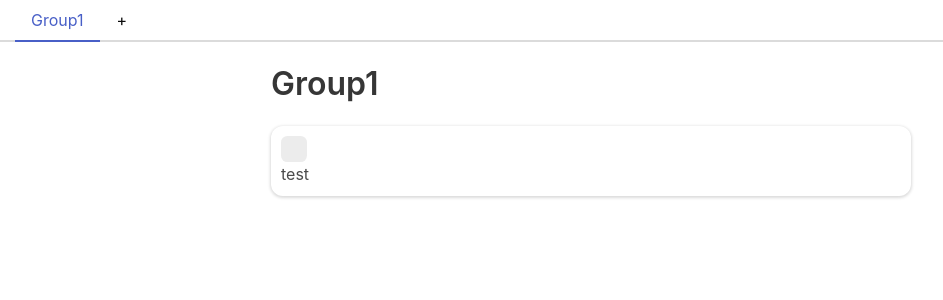
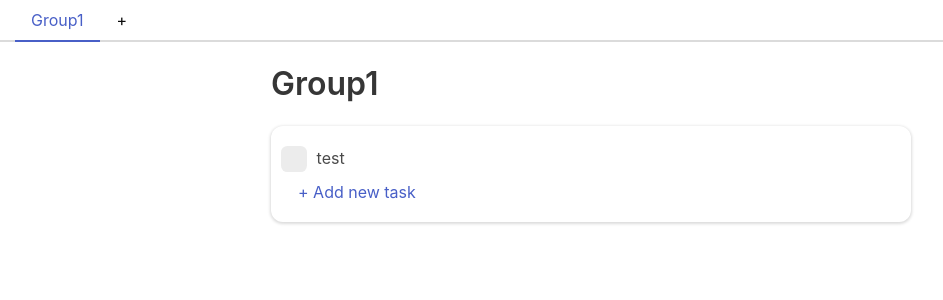
Before and after one commit to AmalAkh/to-do-react-app, a React (Vite) app: page / in a window 1280 px wide. Shown: the top 300 px of the page, without its empty margins (49-992 px from the left). Built offline with nearby package versions, Linux system fonts and the light colour scheme.

Commit message:
Adding tasks functionality was added

```diff
--- a/src/App.jsx
+++ b/src/App.jsx
@@ -7,6 +7,7 @@ import ReactDragListView from 'react-drag-listview/lib/index.js';
 import Group from './abstractions/group'
 
 import CheckBox from './components/CheckBox'
+import Task from './abstractions/task';
 
 function createInitialGroups()
 {
@@ -19,7 +20,7 @@ function App() {
 
   function updateGroupName(name, groupId)
   {
-    console.log("updated")
+
     setGroups([...groups.map((item, index)=>
       {
         if(item.id == groupId)
@@ -45,7 +46,20 @@ function App() {
   }
   function addNewGroup()
   {
-   setGroups([...groups, new Group(`Group ${groups.length}`)])
+    setGroups([...groups, new Group(`Group ${groups.length}`)])
+  }
+  function addNewTask(name)
+  {
+    setGroups([...groups.map((item)=>
+    {
+      if(item.id == currentGroup.id)
+      {
+        return {...item, tasks:[...item.tasks, new Task(name)]}
+      }else
+      {
+        return group;
+      }
+    })])
   }
 
   return (
@@ -79,12 +93,26 @@ function App() {
         }}>{currentGroup.name}</h3>
         <div className='content-block'>
             <ul>
-              <li>
+              {groups.find((group)=>{return group.id == currentGroup.id}).tasks.map((task)=>
+              {
+                return (<>
+                <li className="task-item">
+                <CheckBox />
+                <p contentEditable="true" onClick={(e)=>{e.stopPropagation()}} >{task.name}</p>
+
+              </li>
+                </>)
+              })}
+              <li className="task-item">
                 <CheckBox />
                 <p contentEditable="true" onClick={(e)=>{e.stopPropagation()}} >test</p>
 
               </li>
             </ul>
+            <button className="button is-ghost add-new-task" onClick={()=>
+              {
+                addNewTask("New task")
+              }}>+ Add new task</button>
         </div>
       </div>
     </>
--- a/src/App.scss
+++ b/src/App.scss
@@ -40,3 +40,18 @@
 {
   outline: none;
 }
+.task-item
+{
+  display: flex;
+  margin-top: 10px;
+  p
+  {
+    flex:auto;
+    margin-left: 10px;
+  }
+}
+.button .add-new-task
+{
+  padding: 0px;
+
+}
--- a/src/abstractions/group.js
+++ b/src/abstractions/group.js
@@ -4,5 +4,6 @@ export default class Group
     {
         this.name = name;
         this.id = String(Math.round(Math.random()*10000));
+        this.tasks = []
     }
 }
--- a/src/abstractions/task.js
+++ b/src/abstractions/task.js
@@ -1,10 +1,11 @@
 export default class Task
 {
-    constructor(text, note="", subTasks=[], date=null)
+    constructor(name, note="", subTasks=[], date=null)
     {
-        this.text = text;
+        this.name = name;
         this.note = note;
         this.subTasks = subTasks;
         this.date = date;
+        this.id = String(Math.round(Math.random()*10000));
     }
 }
```
